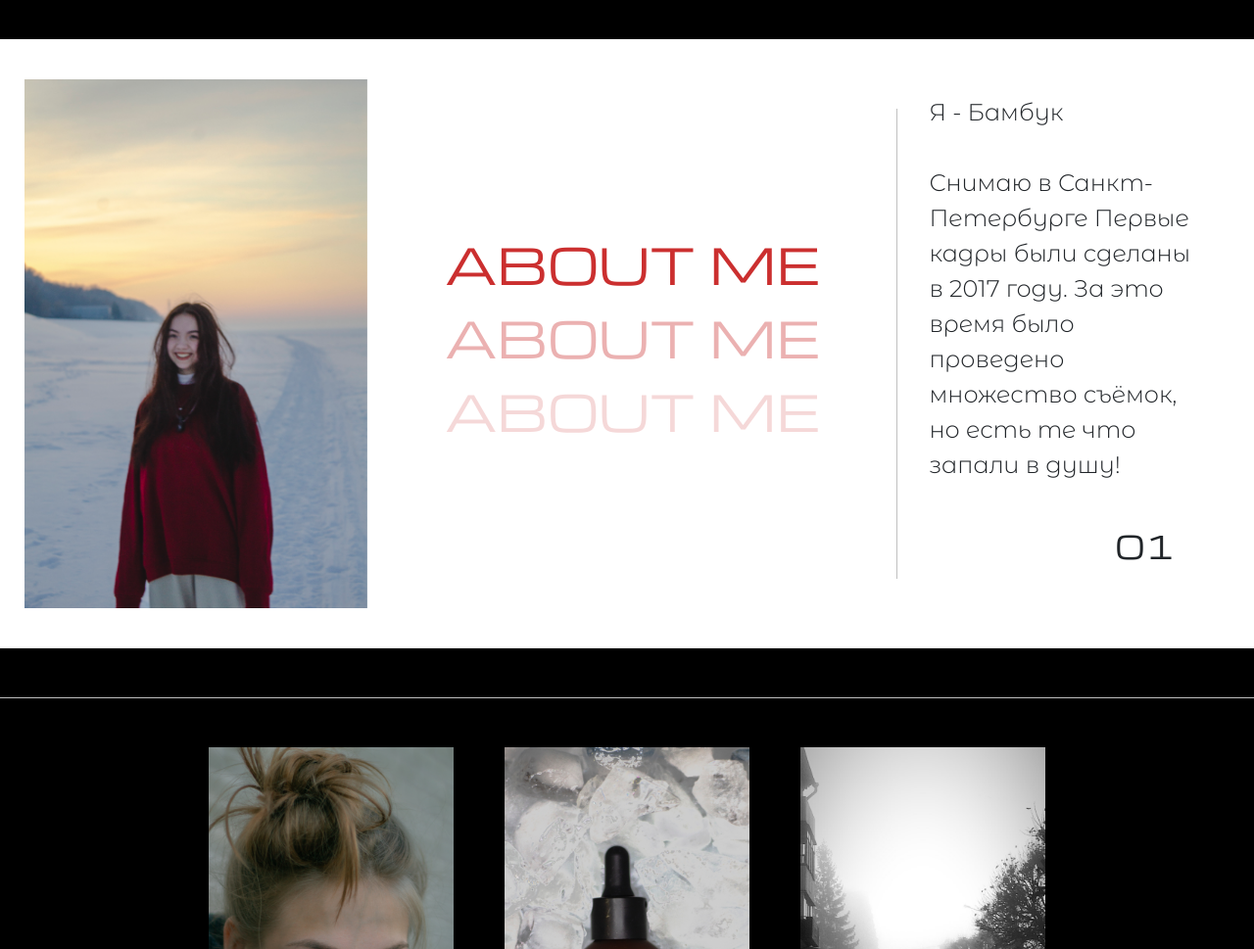
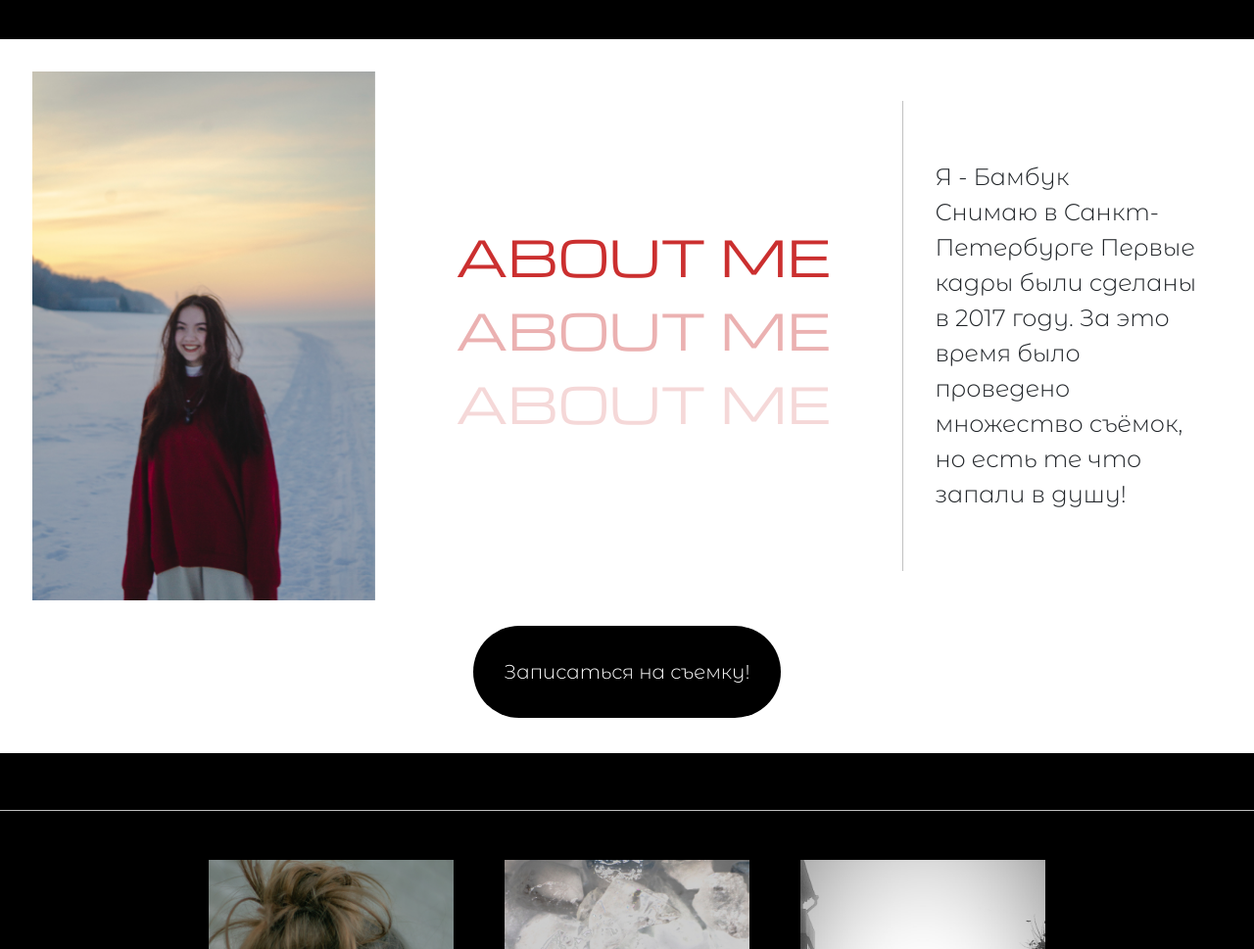
Before and after one commit to mood1nthemooon/bambuk, a website built with Vite: page src/index.html in a window 1280 px wide. Shown: the part 760-1729 px from the top of the page at 98% size. Built offline with nearby package versions, Linux system fonts and the light colour scheme.

Commit message:
about me var 2

```diff
--- a/src/index.html
+++ b/src/index.html
@@ -74,7 +74,7 @@
     id="about-me" class='bg-white text-dark p-0'>
     <div class="about-me d-flex flex-row justify-content-center">
       <div class="img-ab-me-xs d-flex d-md-none">
-        <img src="assets/img/ab-me.png" alt="Anastasia">
+        <img src="assets/img/about-me-title.svg" alt="Anastasia">
       </div>
       <div class="img-ab-me d-flex">
         <img src="assets/img/ab-me.png">
@@ -85,23 +85,19 @@
         <p class="moo-text-orange30 m-o">ABOUT ME</p>
       </div>
       <div class="moo-about-me-sub d-flex flex-column" >
-    <div class="moo-about-me-title-xs d-md-none">
-      <p class="moo-text-orange m-0">ABOUT ME</p>
-      <p class="moo-text-orange60 m-0">ABOUT ME</p>
-      <p class="moo-text-orange30 m-0">ABOUT ME</p>
-    </div>
     <p>Я - Бамбук
-      <br>
       <br>
       Снимаю в Санкт-Петербурге
       Первые кадры были сделаны в 2017 году.
       За это время было проведено множество съёмок,
       но есть те что запали в душу!
       </p>
-      <div class="moo-page d-none d-md-flex">
-        <p>01</p>
-        </div>
   </div>
+  </div>
+  <div class="moo-shoot">
+  <a class="shooting" href="https://t.me/bestiejj" target="_blank">
+    <span>Записаться на съемку!</span>
+  </a>
   </div>
     </section>
     <section
--- a/src/scss/media.scss
+++ b/src/scss/media.scss
@@ -20,8 +20,9 @@
     padding: 10px;
     align-items: center;
     img {
-        width: 150px;
-        height: 225px;
+        width: 153.48px;
+        height: 185px;
+        margin: var(--moo-size-sm);
     }
     .img-ab-me {
         img {
@@ -47,7 +48,6 @@
 }
 .moo-about-me-sub {
     font-size: var(--moo-size-m);
-    width: 2250px;
     padding: var(--moo-size-sm);
     justify-content: center;
     .moo-page {
@@ -59,6 +59,18 @@
         text-align: center;
 
     }
+}
+.moo-shoot {
+    font-size: var(--moo-size-sm);
+    margin: var(--moo-size-sm);
+    .shooting {
+    height: 50px;
+    padding-bottom: var(--moo-size-xl);
+    span {
+        padding: var(--moo-size-m);
+    }
+}
+
 }
   .bamboo-gallery {
     display: flex;
@@ -290,6 +302,17 @@
 
         }
     }
+    .moo-shoot {
+        font-size: var(--moo-size-m);
+        height: 65px;
+        padding-bottom: var(--moo-size-3xl);
+        .shooting {
+            width: auto;
+        span {
+            padding: var(--moo-size-xxl);
+        }
+    }
+    }
     .gallery-title {
         margin: 0 var(--moo-size-l);
         p {
@@ -488,7 +511,17 @@
 
         }
     }
-
+    .moo-shoot {
+        font-size: var(--moo-size-l);
+        height: 115px;
+        padding-bottom: var(--moo-size-3xl);
+        .shooting {
+            width: auto;
+        span {
+            padding: var(--moo-size-xxl);
+        }
+    }
+    }
 
 }
 
@@ -562,6 +595,17 @@
             text-align: left;
 
         }
+    }
+    .moo-shoot {
+        font-size: var(--moo-size-xl);
+        height: 115px;
+        padding-bottom: var(--moo-size-3xl);
+        .shooting {
+            width: auto;
+        span {
+            padding: var(--moo-size-3xl);
+        }
+    }
     }
       .bamboo-gallery {
         display: flex;
@@ -764,6 +808,17 @@
             text-align:left;
         }
     }
+    .moo-shoot {
+        font-size: var(--moo-size-3xl);
+        height: 115px;
+        padding-bottom: var(--moo-size-3xl);
+        .shooting {
+            width: auto;
+        span {
+            padding: var(--moo-size-3xl);
+        }
+    }
+    }
     .moo-btn-to-scrl {
       gap: var(--moo-size-5xl);
       border-top: 1px solid silver;
--- a/src/scss/theme.scss
+++ b/src/scss/theme.scss
@@ -231,6 +231,32 @@ header {
     flex: none;
     text-align: center;
   }
+  &-shoot {
+  display: flex;
+  align-items: center;
+  justify-content: center;
+  font-weight: 200;
+  font-style: normal;
+  font-size: var(--moo-size-3xl);
+  .shooting {
+      font-family: "Montserrat", sans-serif;
+    width: 550px;
+    height: 120px;
+    display: flex;
+    align-items: center;
+    justify-content: center;
+    span {
+      border-radius: 100px;
+      background-color: var(--moo-clr-black);
+      padding: var(--moo-size-3xl);
+      transition: 0.5s;
+
+    }
+    span:hover {
+      background-color: var(--moo-clr-orange);
+    }
+  }
+  }
 
   &-text {
     @each $name, $color in $colors {
```
Also changed, not shown: 2 other files.
